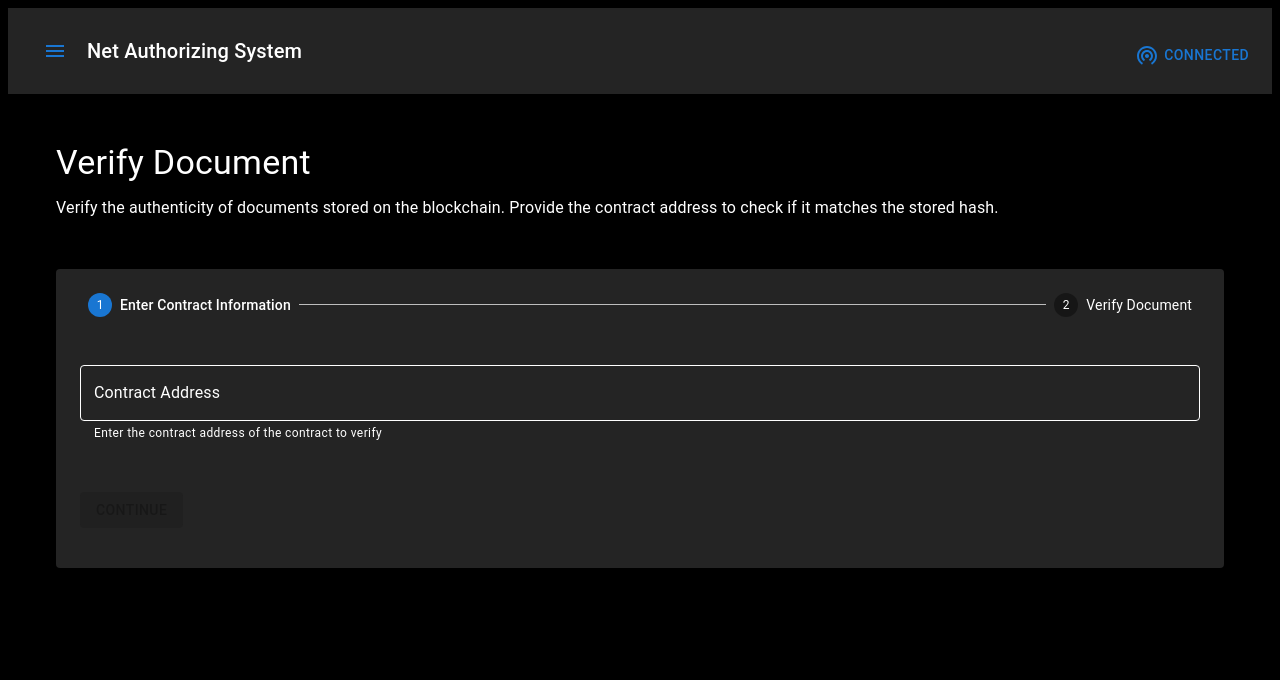
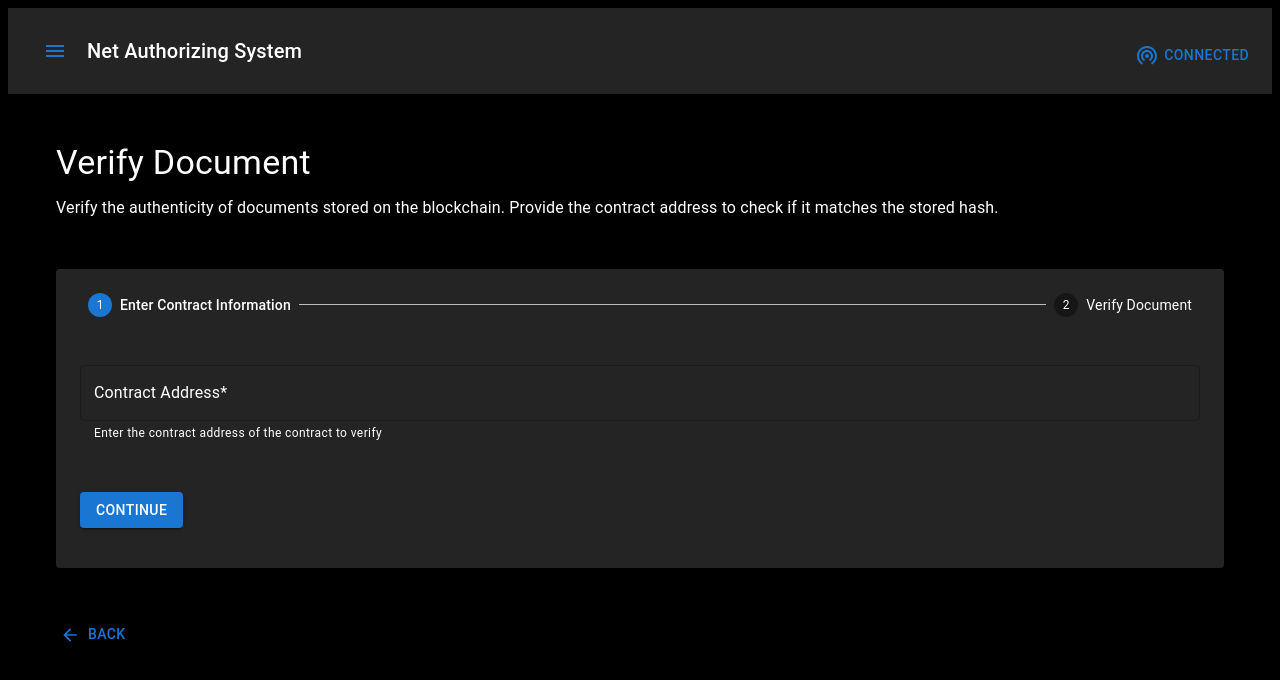
Before and after one commit to NickyOYip/net-authorizing-system, a React (Vite) app in the folder UI-rebuild/: page /verify in a window 1280 px wide. Shown: the top 680 px of the page. Built offline with nearby package versions, Linux system fonts and the light colour scheme; the HTML template or start-up script is replaced by a standard one.

Commit message:
Add files via upload

```diff
--- a/UI-rebuild/src/pages/Verify.tsx
+++ b/UI-rebuild/src/pages/Verify.tsx
@@ -1,4 +1,5 @@
 import React, { useState } from 'react';
+import {useNavigate } from 'react-router-dom';
 import '../styles/all.css'
 import {
   Box,
@@ -19,6 +20,7 @@
 import CheckCircleIcon from '@mui/icons-material/CheckCircle';
 import ErrorIcon from '@mui/icons-material/Error';
 import CircularProgress from '@mui/material/CircularProgress';
+import ArrowBackIcon from '@mui/icons-material/ArrowBack';
 
 //skip step 2 , merge with step 1 with private contract
 //add back to all steppers
@@ -31,6 +33,7 @@
   const [contractAddress, setContractAddress] = useState('');
   const [fileHash, setFileHash] = useState('');
   const [jsonHash, setJsonHash] = useState('');
+  const navigate = useNavigate();
 
   const [verificationResult, setVerificationResult] = useState<null | {
     verified: boolean;
@@ -196,7 +199,7 @@
 
             <TextField
               fullWidth
-              label="Contract Address"
+              label="Contract Address*"
               variant="outlined"
               color="primary"
               value={contractAddress}
@@ -208,9 +211,6 @@
               helperText="Enter the contract address of the contract to verify"
               sx={{
                 mb: 3, color: "white !important", '& .MuiOutlinedInput-root': {
-                  '& fieldset': {
-                    borderColor: 'white',
-                  },
                   '& .MuiInputLabel-root': {
                     color: 'white',
                   },
@@ -230,15 +230,15 @@
                   type="file"
                   onChange={handleFileChange}
                 />
-                <label htmlFor="verify-document-upload">s
+                <label htmlFor="verify-document-upload">
                   <Button
-                    variant="contained"
+                    variant="outlined"
                     component="span"
                     startIcon={<CloudUploadIcon />}
                     sx={{ mb: 2 }}
                     size="large"
                   >
-                    SELECT DOCUMENT TO VERIFY
+                    SELECT DOCUMENT
                   </Button>
                 </label>
 
@@ -253,13 +253,13 @@
                 <label htmlFor="jsonfile">
                   <Button
 
-                    variant="contained"
+                    variant="outlined"
                     component="span"
                     startIcon={<CloudUploadIcon />}
                     sx={{ mb: 2, ml: "10px" }}
                     size="large"
                   >
-                    SELECT METADATA FILE TO VERIFY
+                    SELECT METADATA FILE
                   </Button>
                 </label>
                 {selectedFile && (
@@ -286,7 +286,7 @@
                 color="primary"
                 onClick={handleNext}
                 sx={{ mt: 3 }}
-                disabled={contractAddress == '' || contractType == ''}
+                //disabled={contractAddress == '' || contractType == ''}
               >
                 CONTINUE
               </Button>
@@ -389,6 +389,13 @@
           </Box>
         )}
       </Paper>
+      <Button
+        onClick={() => navigate(-1)}
+        startIcon={<ArrowBackIcon />}
+        sx={{ mb: 2,mt:2}}
+      >
+        Back
+      </Button>
     </Box>
   );
 }
```
